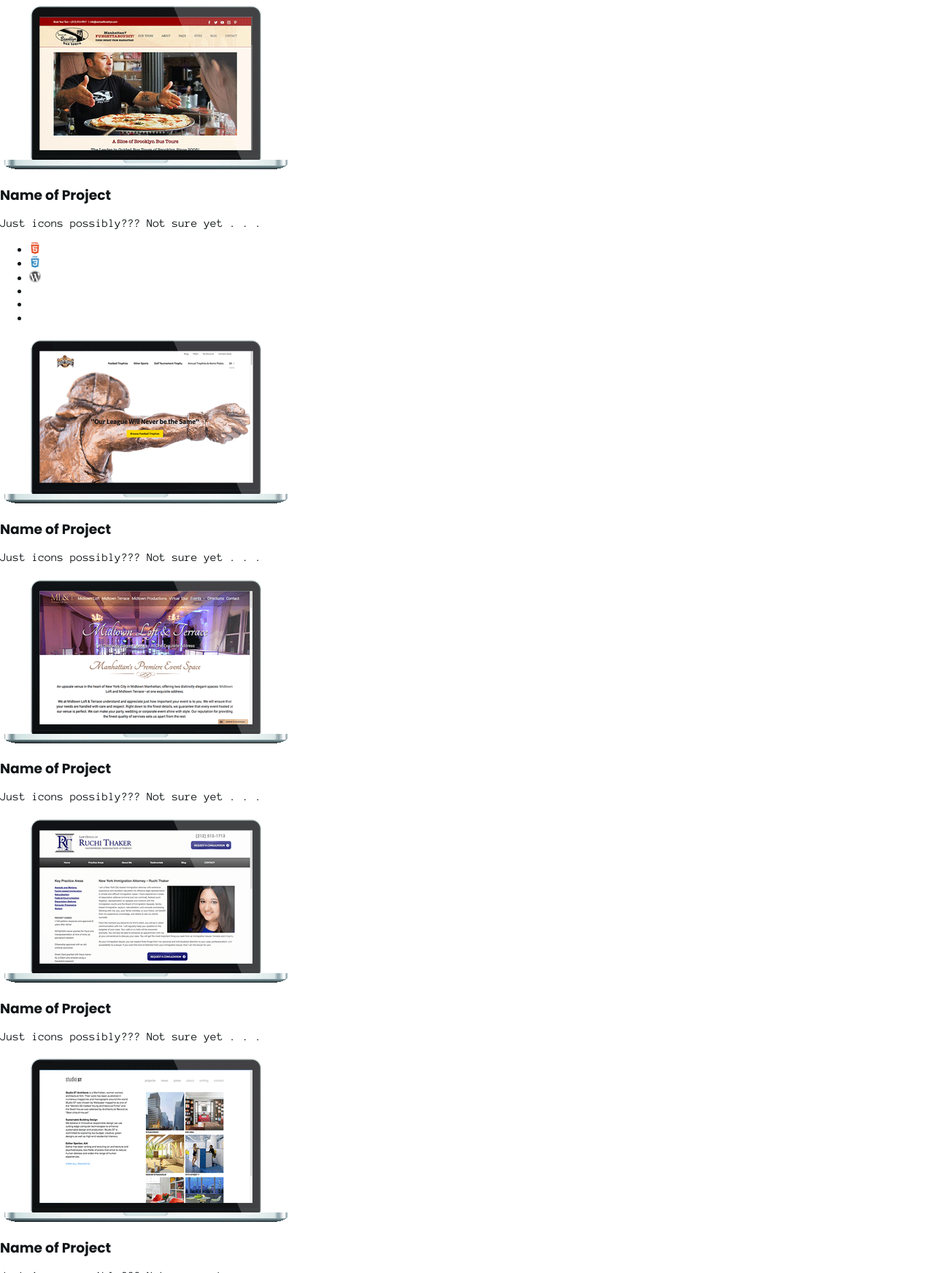
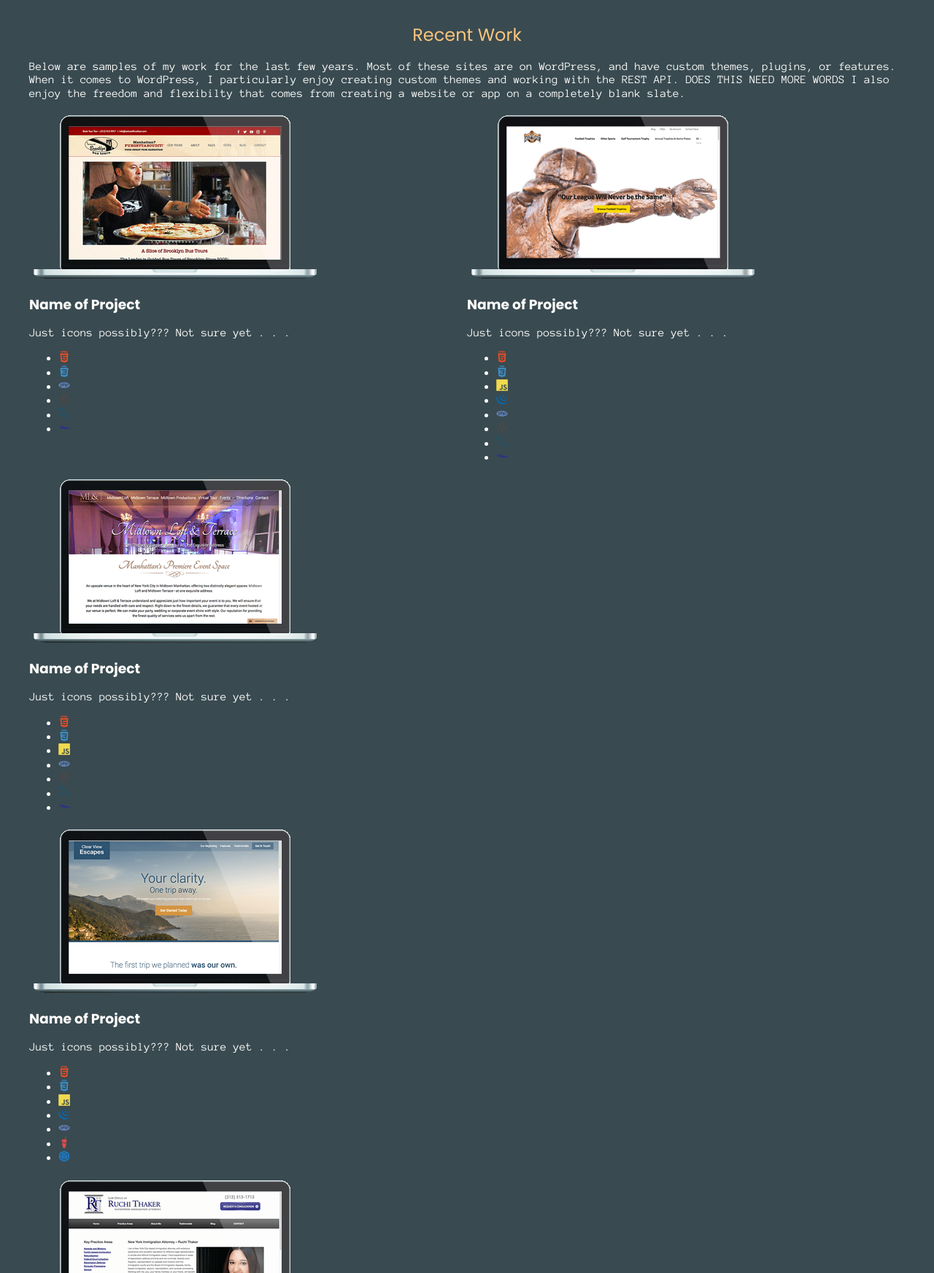
Before and after one commit to KeriGerheart/new-portfolio, a website: page site/index.html in a window 1280 px wide. Shown: the part 1055-2800 px from the top of the page at 73% size. Drawn offline with nearby package versions, Linux system fonts and the light colour scheme.

Commit message:
added general styling for page

```diff
--- a/package.json
+++ b/package.json
@@ -7,10 +7,12 @@
   },
   "devDependencies": {
     "autoprefixer": "^9.1.5",
+    "browser-sync": "^2.24.7",
     "gulp": "^3.9.1",
     "gulp-postcss": "^8.0.0",
     "gulp-watch": "^5.0.1",
     "postcss-import": "^12.0.0",
+    "postcss-mixins": "^6.2.0",
     "postcss-nested": "^4.1.0",
     "postcss-simple-vars": "^5.0.1"
   }
--- a/site/assets/styles/base/_global.css
+++ b/site/assets/styles/base/_global.css
@@ -1,9 +1,12 @@
 body {
   color: $mainDarkGrey;
+  background-color: $mainWhite;
+
 }
 
 p {
   font-family: 'Anonymous Pro', monospace;
+
 
 }
 
@@ -15,4 +18,14 @@ h1, h2, h3 {
 img {
   max-width: 100%;
   height: auto;
+
 }
+
+* {
+  box-sizing: border-box;
+}
+
+a {
+  color: $mainOrange;
+
+}
--- /dev/null
+++ b/site/assets/styles/base/_mixins.css
@@ -0,0 +1,25 @@
+@define-mixin atSmall {
+  @media (min-width: 530px) {
+    @mixin-content;
+  }
+}
+
+@define-mixin atMedium {
+  @media (min-width: 800px) {
+    @mixin-content;
+  }
+}
+
+@define-mixin atLarge {
+  @media (min-width: 1200px) {
+    @mixin-content;
+  }
+}
+
+@define-mixin clearfix {
+  &::after {
+      content: "";
+      clear: both;
+      display: table;
+    }
+}
--- a/site/assets/styles/base/_variables.css
+++ b/site/assets/styles/base/_variables.css
@@ -1,2 +1,5 @@
-$mainWhite: #394a51;
+$mainWhite: #fefdfa;
 $mainDarkGrey: #101517;
+$mainBlue: #394a51;
+$mainGreen: #7fa99b;
+$mainOrange: #fdc57b;
--- /dev/null
+++ b/site/assets/styles/modules/_headline.css
@@ -0,0 +1,13 @@
+.headline {
+  font-weight: 300;
+  color: $mainGreen;
+
+  &--centered {
+    text-align: center;
+
+  }
+
+  &--orange {
+    color: $mainOrange;
+  }
+}
--- /dev/null
+++ b/site/assets/styles/modules/_page-section.css
@@ -0,0 +1,12 @@
+.page-section {
+  padding: 1.2rem 0;
+
+  @mixin atMedium {
+    padding: 4.5rem 0;
+  }
+
+  &--blue {
+    background-color: $mainBlue;
+    color: $mainWhite;
+  }
+}
--- /dev/null
+++ b/site/assets/styles/modules/_row.css
@@ -0,0 +1,31 @@
+.row {
+
+  @mixin clearfix;
+
+  &--gutters {
+    margin-right: -65px;
+  }
+
+  @mixin atMedium {
+    &__medium-6 {
+      float: left;
+      width: 50%;
+    }
+  }
+
+  &--gutters > div {
+    padding-right: 65px;
+  }
+
+  &__b-margin-until-medium {
+    margin-bottom: 1rem;
+  }
+
+  @mixin atMedium {
+    &__b-margin-until-medium {
+      margin-bottom: 0;
+    }
+  }
+
+
+}
--- a/site/assets/styles/modules/_top-hero.css
+++ b/site/assets/styles/modules/_top-hero.css
@@ -1,5 +1,10 @@
 .top-hero {
   position: relative;
+  border-bottom: 10px solid $mainBlue;
+
+  &__image {
+    display: block;
+  }
 
   &__text-content {
     position: absolute;
@@ -11,24 +16,38 @@
   }
 
   &__title {
-    font-size: 4.8rem;
+    font-size: 2.4rem;
     color: #394a51;
     margin: 0;
+
+    @mixin atSmall {
+      font-size: 4.8rem;
+    }
 
   }
 
   &__subtitle {
-    font-size: 2.9rem;
-    color: $mainWhite;
+    font-size: 1.5rem;
+    color: $mainBlue;
     margin: 0;
+
+    @mixin atSmall {
+      font-size: 2.9rem;
+    }
   }
 
   &__paragraph {
-    color: #fefdfa;
-    font-size: 1.5rem;
+    color: $mainWhite;
+    font-size: 1.1rem;
     text-shadow: 2px 2px 0 rgba(0, 0, 0, .1);
     max-width: 62.5rem;
     margin-left: auto;
     margin-right: auto;
+
+    @mixin atSmall {
+      font-size: 1.5rem;
+    }
   }
+
+
 }
--- /dev/null
+++ b/site/assets/styles/modules/_wrapper.css
@@ -0,0 +1,8 @@
+.wrapper {
+  padding-left: 18px;
+  padding-right: 18px;
+  max-width: 1236px;
+  margin-left: auto;
+  margin-right: auto;
+  overflow: hidden;
+}
--- a/site/assets/styles/styles.css
+++ b/site/assets/styles/styles.css
@@ -1,4 +1,9 @@
 @import "normalize.css";
 @import "base/_variables";
 @import "base/_global";
+@import "base/_mixins";
 @import "modules/_top-hero";
+@import "modules/_wrapper";
+@import "modules/_page-section";
+@import "modules/_headline";
+@import "modules/_row";
--- a/site/index.html
+++ b/site/index.html
@@ -10,10 +10,10 @@
 <header>
   <nav>
   <ul>
-    <li>Work</li>
-    <li>Skills</li>
-    <li>About</li>
-    <li>Contact</li>
+    <li><a href="#">Work</a></li>
+    <li><a href="#">Skills</a></li>
+    <li><a href="#">About</a></li>
+    <li><a href="#">Contact</a></li>
   </ul>
   </nav>
 </header>
@@ -31,8 +31,9 @@ I'm glad you're here :) Thanks for checking out my portfolio and taking a look u
 
 
   <div class="top-hero">
-    <img src="assets/images/blue-ocean-wave.jpg">
+    <img class="top-hero__image" src="assets/images/blue-ocean-wave.jpg">
     <div class="top-hero__text-content">
+      <div class="wrapper">
         <h1 class="top-hero__title">Keri Gerheart</h1>
         <h2 class="top-hero__subtitle">< Web Developer ></h2>
         <h2 class="top-hero__subtitle">// Web Developer</h2>
@@ -41,50 +42,112 @@ I'm glad you're here :) Thanks for checking out my portfolio and taking a look u
         <p>THIS TEXT IS THE SAME AS BELOW- WHERE DOES IT LOOK BETTER???</p>
     </div>
     </div>
+  </div>
   <div id="about">
   <p>Hi! My name is Keri, and I'm an NYC based web developer.</p>
   <p>I've been fortunate enough to work in several different web related fields and have accumulated a diverse set of skills, ranging from HTML/CSS/PHP/JS and custom WordPress development all the way to SEO, *Internet Marketing, and Linux Server Administration.</p>
   </div>
-  <div id="work">
+  <div id="work" class="page-section page-section--blue">
+    <div class="wrapper">
+      <h2 class="headline headline--centered headline--orange">Recent Work</h2>
       <p>Below are samples of my work for the last few years. Most of these sites are on WordPress, and have custom themes, plugins, or features. When it comes to WordPress, I particularly enjoy creating custom themes and working with the REST API. DOES THIS NEED MORE WORDS I also enjoy the freedom and flexibilty that comes from creating a website or app on a completely blank slate. </p>
 
+      <div class="row">
+        <div class="row__medium-6">
           <img src ="assets/images/ASOB-thumb.png">
           <h3>Name of Project</h3>
           <p>Just icons possibly??? Not sure yet . . .</p>
           <ul>
             <li><i class="devicon-html5-plain-wordmark colored"></i></li>
             <li><i class="devicon-css3-plain-wordmark colored"></i></li>
+            <li><i class="devicon-php-plain colored"></i></li>
             <li><i class="devicon-wordpress-plain colored"></i></li>
-      <li></li>
-      <li></li>
-      <li></li>
+            <li><i class="devicon-mysql-plain colored"></i></li>
+            <li><i class="devicon-apache-plain colored"></i></li>
           </ul>
+        </div>
 
+        <div class="row__medium-6">
            <img src ="assets/images/FT-thumb.png">
               <h3>Name of Project</h3>
               <p>Just icons possibly??? Not sure yet . . .</p>
+              <ul>
+                <li><i class="devicon-html5-plain-wordmark colored"></i></li>
+                <li><i class="devicon-css3-plain-wordmark colored"></i></li>
+                <li><i class="devicon-javascript-plain colored"></i></li>
+                <li><i class="devicon-jquery-plain colored"></i></li>
+                <li><i class="devicon-php-plain colored"></i></li>
+                <li><i class="devicon-wordpress-plain colored"></i></li>
+                <li><i class="devicon-mysql-plain colored"></i></li>
+                <li><i class="devicon-apache-plain colored"></i></li>
+              </ul>
+          </div>
+
+
+    </div>
+
 
       <img src ="assets/images/MLT-thumb.png">
       <h3>Name of Project</h3>
       <p>Just icons possibly??? Not sure yet . . .</p>
+      <ul>
+        <li><i class="devicon-html5-plain-wordmark colored"></i></li>
+        <li><i class="devicon-css3-plain-wordmark colored"></i></li>
+        <li><i class="devicon-javascript-plain colored"></i></li>
+        <li><i class="devicon-php-plain colored"></i></li>
+        <li><i class="devicon-wordpress-plain colored"></i></li>
+        <li><i class="devicon-mysql-plain colored"></i></li>
+        <li><i class="devicon-apache-plain colored"></i></li>
+      </ul>
+
+      <img src ="assets/images/Trave-thumb.png">
+      <h3>Name of Project</h3>
+      <p>Just icons possibly??? Not sure yet . . .</p>
+      <ul>
+        <li><i class="devicon-html5-plain-wordmark colored"></i></li>
+        <li><i class="devicon-css3-plain-wordmark colored"></i></li>
+        <li><i class="devicon-javascript-plain colored"></i></li>
+        <li><i class="devicon-jquery-plain colored"></i></li>
+        <li><i class="devicon-php-plain colored"></i></li>
+        <li><i class="devicon-gulp-plain colored"></i></li>
+        <li><i class="devicon-webpack-plain colored"></i></li>
+      </ul>
+
+
 
       <img src ="assets/images/THK-thumb.png">
       <h3>Name of Project</h3>
       <p>Just icons possibly??? Not sure yet . . .</p>
+      <ul>
+        <li><i class="devicon-html5-plain-wordmark colored"></i></li>
+        <li><i class="devicon-css3-plain-wordmark colored"></i></li>
+        <li><i class="devicon-php-plain colored"></i></li>
+        <li><i class="devicon-wordpress-plain colored"></i></li>
+        <li><i class="devicon-mysql-plain colored"></i></li>
+        <li><i class="devicon-apache-plain colored"></i></li>
+      </ul>
+
 
       <img src ="assets/images/ST-thumb.png">
       <h3>Name of Project</h3>
       <p>Just icons possibly??? Not sure yet . . .</p>
-
-    <img src ="assets/images/Trave-thumb.png">
-    <h3>Name of Project</h3>
-    <p>Just icons possibly??? Not sure yet . . .</p>
-
+      <li><i class="devicon-html5-plain-wordmark colored"></i></li>
+      <li><i class="devicon-css3-plain-wordmark colored"></i></li>
+      <li><i class="devicon-javascript-plain colored"></i></li>
+      <li><i class="devicon-jquery-plain colored"></i></li>
+      <li><i class="devicon-php-plain colored"></i></li>
+      <li><i class="devicon-wordpress-plain colored"></i></li>
+      <li><i class="devicon-mysql-plain colored"></i></li>
+      <li><i class="devicon-apache-plain colored"></i></li>
+    </ul>
+  </div>
 </div>
 
 
-  <div id="skills">
-    <img src ="assets/images/graph-placeholder.jpg">
+  <div id="skills" class="page-section">
+    <div class="wrapper">
+      <h2 class="headline">Skills</h2>
+      <img src ="assets/images/graph-placeholder.jpg" alt="skills graph">
 
       <p>The above is a sampling of some of techonology I used most often or am currently working on polishing my skills (say that better), but is not nearly exhaustive. I have a wide range of skills that include both front and back end development as well as SEO, website performance and optimization, SOMETHING ABOUT TOOLs?, and linux server administration.</p>
 
@@ -92,7 +155,7 @@ I'm glad you're here :) Thanks for checking out my portfolio and taking a look u
 
       <p>I'm also a naturally curious person and believe that knowledge is power, so I'm always taking a class to working on a new skill, and lately that has been JS, specifically getting deeper into learning React and Nodejs.</p>
 
-
+    </div>
   </div>
 
   <div id="contact">
--- a/site/temp/styles/styles.css
+++ b/site/temp/styles/styles.css
@@ -343,10 +343,13 @@ template {
 
 body {
   color: #101517;
+  background-color: #fefdfa;
+
 }
 
 p {
   font-family: 'Anonymous Pro', monospace;
+
 
 }
 
@@ -358,11 +361,28 @@ h1, h2, h3 {
 img {
   max-width: 100%;
   height: auto;
+
+}
+
+* {
+  box-sizing: border-box;
+}
+
+a {
+  color: #fdc57b;
+
 }
 
 .top-hero {
   position: relative;
+  border-bottom: 10px solid #394a51;
+
+
 }
+
+.top-hero__image {
+    display: block;
+  }
 
 .top-hero__text-content {
     position: absolute;
@@ -375,23 +395,115 @@ img {
   }
 
 .top-hero__title {
-    font-size: 4.8rem;
+    font-size: 2.4rem;
     color: #394a51;
     margin: 0;
 
   }
 
+@media (min-width: 530px) {
+
+.top-hero__title {
+      font-size: 4.8rem
+
+  }
+  }
+
 .top-hero__subtitle {
-    font-size: 2.9rem;
+    font-size: 1.5rem;
     color: #394a51;
     margin: 0;
   }
 
+@media (min-width: 530px) {
+
+.top-hero__subtitle {
+      font-size: 2.9rem
+  }
+  }
+
 .top-hero__paragraph {
     color: #fefdfa;
-    font-size: 1.5rem;
+    font-size: 1.1rem;
     text-shadow: 2px 2px 0 rgba(0, 0, 0, .1);
     max-width: 62.5rem;
     margin-left: auto;
     margin-right: auto;
   }
+
+@media (min-width: 530px) {
+
+.top-hero__paragraph {
+      font-size: 1.5rem
+  }
+  }
+
+.wrapper {
+  padding-left: 18px;
+  padding-right: 18px;
+  max-width: 1236px;
+  margin-left: auto;
+  margin-right: auto;
+  overflow: hidden;
+}
+
+.page-section {
+  padding: 1.2rem 0;
+}
+
+@media (min-width: 800px) {
+
+.page-section {
+    padding: 4.5rem 0
+}
+  }
+
+.page-section--blue {
+    background-color: #394a51;
+    color: #fefdfa;
+  }
+
+.headline {
+  font-weight: 300;
+  color: #7fa99b;
+}
+
+.headline--centered {
+    text-align: center;
+
+  }
+
+.headline--orange {
+    color: #fdc57b;
+  }
+
+.row::after {
+      content: "";
+      clear: both;
+      display: table;
+    }
+
+.row--gutters {
+    margin-right: -65px;
+  }
+
+@media (min-width: 800px) {
+    .row__medium-6 {
+      float: left;
+      width: 50%;
+    }
+  }
+
+.row--gutters > div {
+    padding-right: 65px;
+  }
+
+.row__b-margin-until-medium {
+    margin-bottom: 1rem;
+  }
+
+@media (min-width: 800px) {
+    .row__b-margin-until-medium {
+      margin-bottom: 0;
+    }
+  }
```
Also changed, not shown: gulp/tasks/styles.js (added, +18 -0 lines), gulp/tasks/watch.js (added, +27 -0 lines), gulpfile.js (+2 -32 lines), 1 other file. Lines whose indentation alone changed are shown as unchanged.
